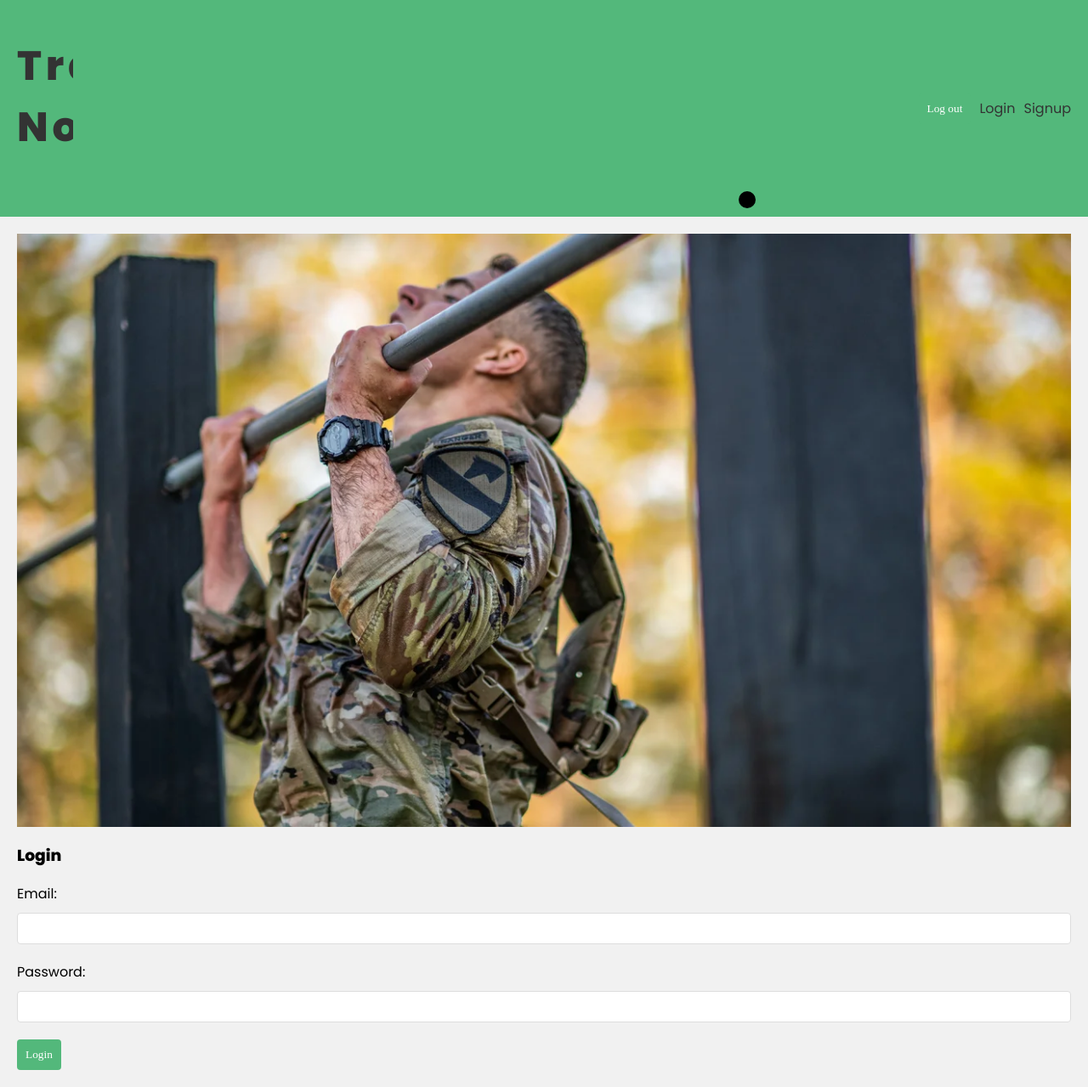
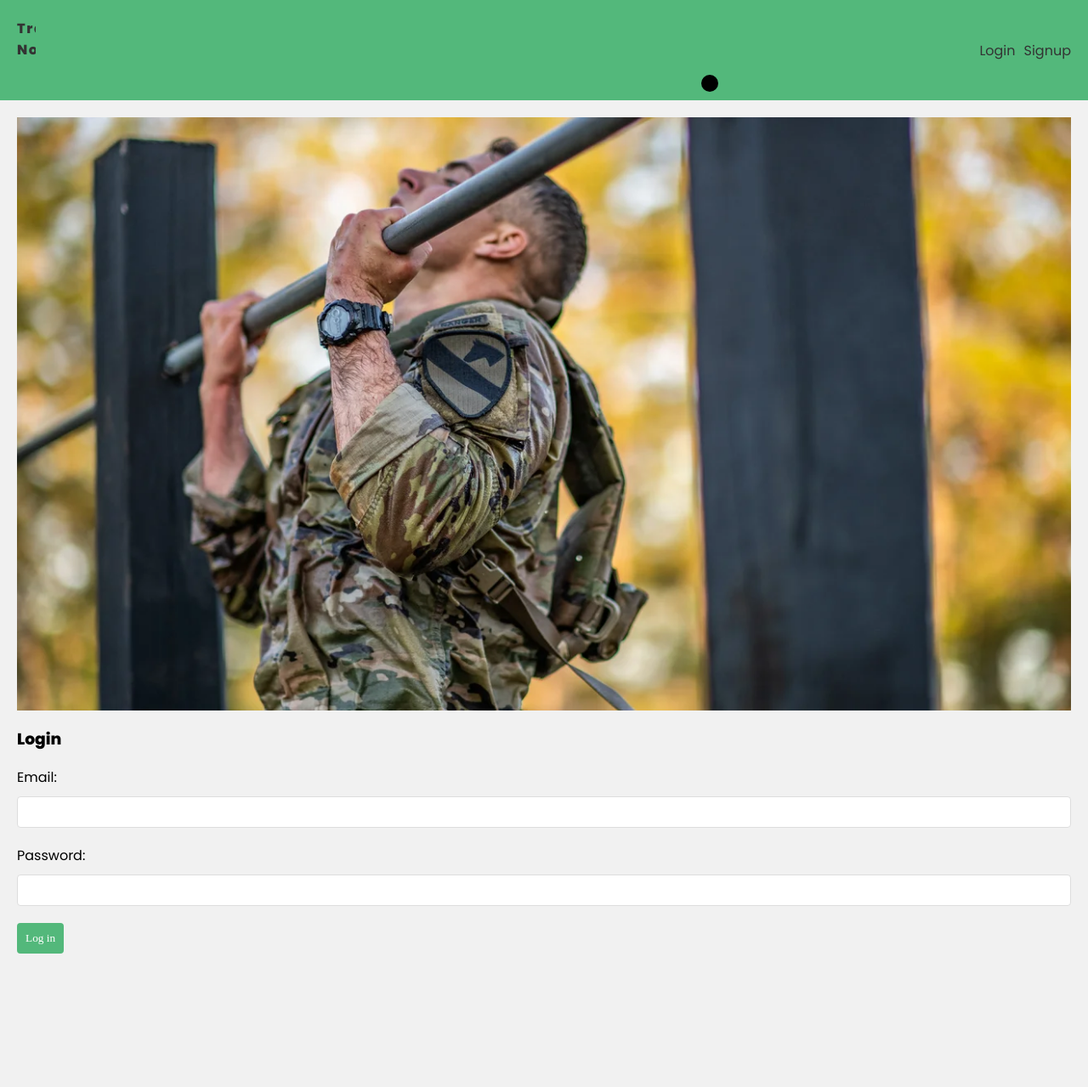
Before and after one commit to jortiz91/Not-Tomorrow, a React (Create React App) app in the folder client/: page /login in a window 1280 px wide. Shown: the whole page at 85% size. After the commit the page ends 1142 px from the top, so only its background shows below. Built offline with nearby package versions, Linux system fonts and the light colour scheme.

Commit message:
create functionality to have the logout button removed when logged in

```diff
--- a/client/src/App.css
+++ b/client/src/App.css
@@ -34,7 +34,7 @@
 }
 
 .wow {
-  font-size: 3em;
+  font-size: 1em;
   display: inline-block;
   letter-spacing: 0.1em;
 
--- a/client/src/components/Navbar.jsx
+++ b/client/src/components/Navbar.jsx
@@ -1,7 +1,10 @@
 import { Link } from 'react-router-dom'
 import { useLogout } from '../hooks/useLogout'
+import { useAuthContext } from '../hooks/useAuthContext'
+
 const Navbar = () => {
   const { logout } = useLogout()
+  const { user } = useAuthContext()
   const handleClick = () => {
     logout()
   }
@@ -16,13 +19,18 @@
           <div className="bounce"></div>
         </Link>
         <nav>
+          {user && (
             <div>
+              <span>{user.email}</span>
               <button onClick={handleClick}>Log out</button>
             </div>
+          )}
+          {!user && (
             <div>
               <Link to="/login">Login</Link>
               <Link to="/signup">Signup</Link>
             </div>
+          )}
         </nav>
       </div>
     </header>
--- /dev/null
+++ b/client/src/hooks/useLogin.jsx
@@ -0,0 +1,31 @@
+import { useState } from 'react'
+import { useAuthContext } from './useAuthContext'
+
+export const useLogin = () => {
+  const [error, setError] = useState(null)
+  const [isLoading, setIsLoading] = useState(null)
+  const { dispatch } = useAuthContext()
+
+  const login = async (email, password) => {
+    setIsLoading(true)
+    setError(null)
+
+    const response = await fetch('/api/user/login', {
+      method: 'POST',
+      headers: { 'Content-Type': 'application/json' },
+      body: JSON.stringify({ email, password })
+    })
+    const json = await response.json()
+    if (!response.ok) {
+      setIsLoading(false)
+      setError(json.error)
+    }
+    if (response.ok) {
+      localStorage.setItem('user', JSON.stringify(json))
+
+      dispatch({ type: 'LOGIN', payload: json })
+      setIsLoading(false)
+    }
+  }
+  return { login, isLoading, error }
+}
--- a/client/src/pages/Login.jsx
+++ b/client/src/pages/Login.jsx
@@ -1,12 +1,14 @@
 import { useState } from 'react'
+import { useLogin } from '../hooks/useLogin'
 
 const Login = () => {
   const [email, setEmail] = useState('')
   const [password, setPassword] = useState('')
+  const { login, error, isLoading } = useLogin()
 
   const handleSubmit = async (event) => {
     event.preventDefault()
-    console.log(email, password)
+    await login(email, password)
   }
 
   return (
@@ -26,7 +28,8 @@
         onChange={(event) => setPassword(event.target.value)}
         value={password}
       />
-      <button>Login</button>
+      <button disabled={isLoading}>Log in</button>
+      {error && <div className="error">{error}</div>}
     </form>
   )
 }
```
Also changed, not shown: 1 other file (tests, documents, lock files or other folders). Lines whose indentation alone changed are shown as unchanged.
